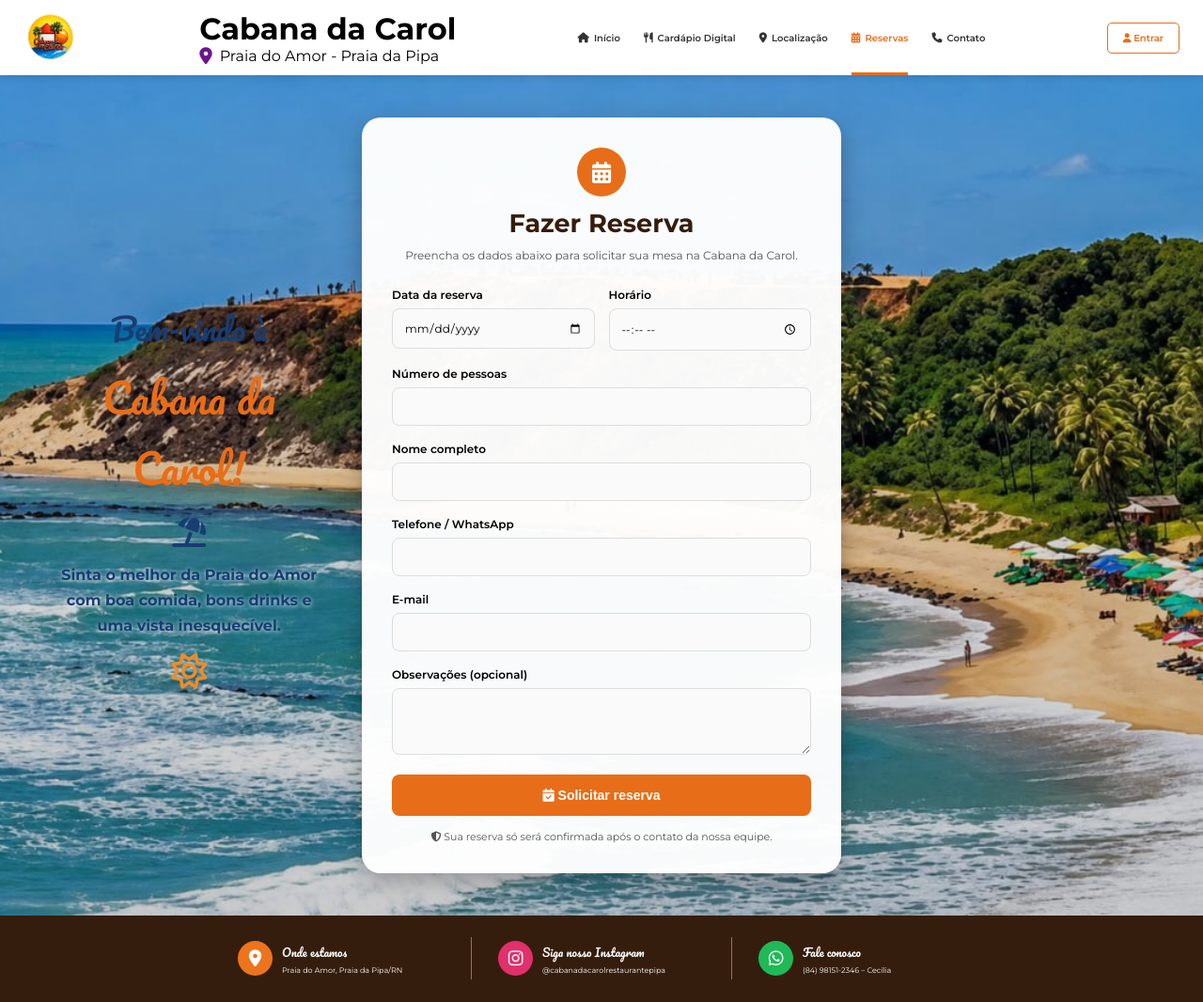
After one commit to srtaslv/sistema_cdc, a Django app: page /reservas/ in a window 1280 px wide. The commit adds this page. Shown: the whole page at 94% size. Run offline with Django 5.2, Linux system fonts and the light colour scheme.

Commit message:
Adiciona página de reservas + melhorias no banco de dados

```diff
--- a/banco_de_dados/templates/index.html
+++ b/banco_de_dados/templates/index.html
@@ -48,7 +48,7 @@
                 Localização
             </a>
 
-            <a href="#">
+            <a href="{% url 'cadastrar_reserva' %}">
                 <i class="fa-solid fa-calendar-days"></i>
                 Reservas
             </a>
--- /dev/null
+++ b/banco_de_dados/templates/reserva.html
@@ -0,0 +1,236 @@
+
+{% load static %}
+<!DOCTYPE html>
+<html lang="pt-br">
+<head>
+    <meta charset="UTF-8">
+    <meta name="viewport" content="width=device-width, initial-scale=1.0">
+
+    <title>Reservas | Cabana da Carol</title>
+
+    <link rel="preconnect" href="https://fonts.googleapis.com">
+    <link rel="preconnect" href="https://fonts.gstatic.com" crossorigin>
+
+    <link href="https://fonts.googleapis.com/css2?family=Montserrat:wght@400;500;600;700&family=Pacifico&display=swap"
+          rel="stylesheet">
+
+    <link rel="stylesheet"
+          href="https://cdnjs.cloudflare.com/ajax/libs/font-awesome/6.5.2/css/all.min.css">
+
+    <link rel="stylesheet"
+          href="{% static 'css/reserva.css' %}">
+</head>
+
+<body>
+
+    <!-- Cabeçalho -->
+    <header class="header">
+        <div class="logo">
+            <img src="{% static 'img/logo.png' %}"
+                 alt="Cabana da Carol">
+        </div>
+
+        <div>
+            <h1>Cabana da Carol</h1>
+
+            <div class="localizacao">
+                <i class="fa-solid fa-location-dot"></i>
+                <p>Praia do Amor - Praia da Pipa</p>
+            </div>
+        </div>
+
+        <nav>
+            <a href="/">
+                <i class="fa-solid fa-house"></i>
+                Início
+            </a>
+
+            <a href="{% url 'cardapio' %}">
+                <i class="fa-solid fa-utensils"></i>
+                Cardápio Digital
+            </a>
+
+            <a href="{% url 'pagina_localizacao' %}">
+                <i class="fa-solid fa-location-dot"></i>
+                Localização
+            </a>
+
+            <a href="{% url 'cadastrar_reserva' %}"
+               class="ativo">
+                <i class="fa-solid fa-calendar-days"></i>
+                Reservas
+            </a>
+
+            <a href="/contatos/">
+                <i class="fa-solid fa-phone"></i>
+                Contato
+            </a>
+        </nav>
+
+        <a href="#" class="entrar">
+            <i class="fa-solid fa-user"></i>
+            Entrar
+        </a>
+    </header>
+
+    <!-- Formulário -->
+    <main class="pagina-reservas">
+
+
+     <div class="texto-boas-vindas">
+
+        <p class="bem-vindo">
+          Bem-vindo à
+        </p>
+
+       <h2>Cabana da Carol!</h2>
+
+       <div class="decoracao-praia">
+         <i class="fa-solid fa-umbrella-beach"></i>
+       </div>
+
+      <p class="descricao-boas-vindas">
+        Sinta o melhor da Praia do Amor<br>
+        com boa comida, bons drinks e<br>
+        uma vista inesquecível.
+       </p>
+
+
+       <div class="sol-reserva">
+        <i class="fa-regular fa-sun"></i>
+       </div>
+
+    </div>
+
+        <section class="formulario-reserva">
+
+            <div class="titulo-reserva">
+                <div class="icone-reserva">
+                    <i class="fa-solid fa-calendar-days"></i>
+                </div>
+
+                <h2>Fazer Reserva</h2>
+
+                <p>
+                    Preencha os dados abaixo para solicitar
+                    sua mesa na Cabana da Carol.
+                </p>
+            </div>
+
+            <form method="POST">
+                {% csrf_token %}
+
+                <div class="linha-formulario">
+                    <div class="campo-reserva">
+                        <label for="{{ form.data_reserva.id_for_label }}">
+                            Data da reserva
+                        </label>
+                        {{ form.data_reserva }}
+                        {{ form.data_reserva.errors }}
+                    </div>
+
+                    <div class="campo-reserva">
+                        <label for="{{ form.horario.id_for_label }}">
+                            Horário
+                        </label>
+                        {{ form.horario }}
+                        {{ form.horario.errors }}
+                    </div>
+                </div>
+
+                <div class="campo-reserva">
+                    <label for="{{ form.qtnde_pessoas.id_for_label }}">
+                        Número de pessoas
+                    </label>
+                    {{ form.qtnde_pessoas }}
+                    {{ form.qtnde_pessoas.errors }}
+                </div>
+
+                <div class="campo-reserva">
+                    <label for="{{ form.nome_reserva.id_for_label }}">
+                        Nome completo
+                    </label>
+                    {{ form.nome_reserva }}
+                    {{ form.nome_reserva.errors }}
+                </div>
+
+                <div class="campo-reserva">
+                    <label for="{{ form.telefone.id_for_label }}">
+                        Telefone / WhatsApp
+                    </label>
+                    {{ form.telefone }}
+                    {{ form.telefone.errors }}
+                </div>
+
+                <div class="campo-reserva">
+                    <label for="{{ form.email.id_for_label }}">
+                        E-mail
+                    </label>
+                    {{ form.email }}
+                    {{ form.email.errors }}
+                </div>
+
+                <div class="campo-reserva">
+                    <label for="{{ form.observacao.id_for_label }}">
+                        Observações (opcional)
+                    </label>
+                    {{ form.observacao }}
+                    {{ form.observacao.errors }}
+                </div>
+
+                {{ form.non_field_errors }}
+
+                <button type="submit" class="botao-reserva">
+                    <i class="fa-solid fa-calendar-check"></i>
+                    Solicitar reserva
+                </button>
+            </form>
+
+            <p class="aviso-reserva">
+                <i class="fa-solid fa-shield-halved"></i>
+                Sua reserva só será confirmada após
+                o contato da nossa equipe.
+            </p>
+
+        </section>
+    </main>
+
+    <!-- Rodapé original -->
+    <footer>
+        <div class="informacao">
+            <div class="icone-footer local">
+                <i class="fa-solid fa-location-dot"></i>
+            </div>
+            <div>
+                <h4>Onde estamos</h4>
+                <p>Praia do Amor, Praia da Pipa/RN</p>
+            </div>
+        </div>
+
+        <div class="separador"></div>
+
+        <div class="informacao">
+            <div class="icone-footer instagram">
+                <i class="fa-brands fa-instagram"></i>
+            </div>
+            <div>
+                <h4>Siga nosso Instagram</h4>
+                <p>@cabanadacarolrestaurantepipa</p>
+            </div>
+        </div>
+
+        <div class="separador"></div>
+
+        <div class="informacao">
+            <div class="icone-footer whatsapp">
+                <i class="fa-brands fa-whatsapp"></i>
+            </div>
+            <div>
+                <h4>Fale conosco</h4>
+                <p>(84) 98151-2346 – Cecília</p>
+            </div>
+        </div>
+    </footer>
+
+</body>
+</html>
--- a/banco_de_dados/urls.py
+++ b/banco_de_dados/urls.py
@@ -16,9 +16,11 @@ Including another URLconf
 """
 from django.contrib import admin
 from django.urls import path
-from core.views import listar_tabelas, cadastrar_bdd, pagina_inicial, pagina_contatos, cardapio, pagina_localizacao, pagina_funcionario, cardapio_teste
+from core.views import listar_tabelas, cadastrar_bdd, pagina_inicial, pagina_contatos, cardapio, pagina_localizacao, pagina_funcionario, cardapio_teste, cadastrar_reserva, reserva_sucesso
 
 urlpatterns = [
+    path('reservas/', cadastrar_reserva, name='cadastrar_reserva'),
+    path('reserva-sucesso/', reserva_sucesso, name='reserva_sucesso'),
     path('cardapio-teste/', cardapio_teste, name='cardapio_teste'),
     path('funcionario/', pagina_funcionario, name='pagina_funcionario'),
     path('contatos/', pagina_contatos, name='pagina_contatos'),
--- a/core/forms.py
+++ b/core/forms.py
@@ -1,7 +1,53 @@
 from django import forms
 from .models import banco_de_dados
+from .models import Reserva
+from django.utils import timezone
 
 class banco_de_dadosForm(forms.ModelForm):
     class Meta:
         model = banco_de_dados
         fields = ['imagem', 'usuario', 'promocao', 'produto', 'categoria', 'gerenciamento', 'reserva']
+
+class ReservaForm(forms.ModelForm):
+    class Meta:
+        model = Reserva
+
+        fields = [
+            'nome_reserva',
+            'telefone',
+            'email',
+            'data_reserva',
+            'horario',
+            'qtnde_pessoas',
+            'observacao'
+        ]
+
+        widgets = {
+            'data_reserva': forms.DateInput(
+                attrs={'type': 'date'}
+            ),
+            'horario': forms.TimeInput(
+                attrs={'type': 'time'}
+            ),
+            'observacao': forms.Textarea(
+                attrs={'rows': 3}
+            )
+        }
+
+    def clean_data_reserva(self):
+        data = self.cleaned_data.get('data_reserva')
+
+        if data and data < timezone.localdate():
+            raise forms.ValidationError(
+                "Não é possível reservar uma data que já passou."
+            )
+
+    def clean_qtnde_pessoas(self):
+        quantidade = self.cleaned_data.get('qtnde_pessoas')
+
+        if quantidade is not None and quantidade < 1:
+            raise forms.ValidationError(
+                "A reserva deve ter pelo menos uma pessoa."
+            )
+
+        return quantidade
--- a/core/views.py
+++ b/core/views.py
@@ -1,6 +1,6 @@
 from django.shortcuts import render, redirect
 from .models import banco_de_dados, Produto, Categoria
-from .forms import banco_de_dadosForm
+from .forms import banco_de_dadosForm, ReservaForm
 from django.db.models import Prefetch
 
 def listar_tabelas(request):
@@ -58,3 +58,21 @@ def cardapio_teste(request):
     return render(request, 'cardapio_teste.html', {
         'categorias': categorias
     })
+
+def cadastrar_reserva(request):
+    if request.method == 'POST':
+        form = ReservaForm(request.POST)
+
+        if form.is_valid():
+            form.save()
+            return redirect('reserva_sucesso')
+    else:
+        form = ReservaForm()
+
+    return render(request, 'reserva.html', {
+        'form': form
+    })
+
+
+def reserva_sucesso(request):
+    return render(request, 'reserva_sucesso.html')
--- /dev/null
+++ b/static/css/reserva.css
@@ -0,0 +1,279 @@
+@import url("paginainicial.css");
+
+.pagina-reservas {
+    min-height: calc(100vh - 80px);
+
+    background-image:
+        linear-gradient(
+            rgba(0, 0, 0, 0.10),
+            rgba(0, 0, 0, 0.20)
+        ),
+        url("../img/praia.jpg");
+
+    background-size: cover;
+    background-position: center;
+    background-repeat: no-repeat;
+
+    display: flex;
+    align-items: center;
+    justify-content: center;
+    gap: 35px;
+
+    padding: 45px 20px;
+}
+
+.formulario-reserva {
+    width: 100%;
+    max-width: 510px;
+
+    background-color: rgba(255, 255, 255, 0.97);
+
+    border-radius: 20px;
+    padding: 32px;
+
+    box-shadow: 0 8px 25px rgba(0, 0, 0, 0.25);
+
+    width: 100%;
+    max-width: 510px;
+    flex-shrink: 0;
+    margin-left: 0;
+}
+
+.titulo-reserva {
+    text-align: center;
+    margin-bottom: 25px;
+}
+
+.icone-reserva {
+    width: 52px;
+    height: 52px;
+
+    background-color: #e86d18;
+    color: white;
+
+    border-radius: 50%;
+
+    display: flex;
+    align-items: center;
+    justify-content: center;
+
+    margin: 0 auto 12px;
+    font-size: 23px;
+}
+
+.titulo-reserva h2 {
+    color: #351d0d;
+    font-size: 27px;
+    margin-bottom: 8px;
+    width: 100%;
+    text-align: center;
+}
+
+.titulo-reserva p {
+    color: #555;
+    font-size: 12px;
+    line-height: 1.6;
+}
+
+.linha-formulario {
+    display: grid;
+    grid-template-columns: 1fr 1fr;
+    gap: 15px;
+}
+
+.campo-reserva {
+    margin-bottom: 17px;
+}
+
+.campo-reserva label {
+    display: block;
+    font-size: 12px;
+    font-weight: 600;
+    margin-bottom: 7px;
+}
+
+.campo-reserva input,
+.campo-reserva textarea,
+.campo-reserva select {
+    width: 100%;
+    padding: 12px;
+
+    border: 1px solid #ddd;
+    border-radius: 8px;
+
+    font-family: "Montserrat", sans-serif;
+    font-size: 12px;
+
+    background-color: #fafafa;
+}
+
+.campo-reserva input:focus,
+.campo-reserva textarea:focus,
+.campo-reserva select:focus {
+    outline: none;
+    border-color: #e86d18;
+}
+
+.erro-campo {
+    color: #b42318;
+    font-size: 11px;
+    margin-top: 5px;
+}
+
+.botao-reserva {
+    width: 100%;
+    padding: 14px;
+
+    background-color: #e86d18;
+    color: white;
+
+    border: none;
+    border-radius: 8px;
+
+    font-size: 14px;
+    font-weight: 700;
+
+    cursor: pointer;
+}
+
+.botao-reserva:hover {
+    background-color: #c9560e;
+}
+
+.aviso-reserva {
+    text-align: center;
+    font-size: 11px;
+    color: #555;
+    margin-top: 15px;
+}
+
+@media (max-width: 550px) {
+    .formulario-reserva {
+        padding: 22px;
+    }
+
+    .linha-formulario {
+        grid-template-columns: 1fr;
+        gap: 0;
+    }
+}
+}
+
+.pagina-reservas {
+    gap: 55px;
+}
+
+.texto-boas-vindas {
+    width: 350px;
+    flex-shrink: 0;
+    text-align: center;
+}
+
+.texto-boas-vindas .bem-vindo {
+    font-family: "Pacifico", cursive;
+    font-size: 32px;
+    color: #183d72;
+}
+
+.texto-boas-vindas h2 {
+    font-family: "Pacifico", cursive;
+    font-size: 43px;
+    font-weight: 400;
+    color: #e86d18;
+    margin: 8px 0;
+}
+
+.decoracao-praia {
+    color: #183d72;
+    font-size: 32px;
+    margin: 12px 0;
+}
+
+.descricao-boas-vindas {
+    font-size: 16px;
+    font-weight: 700;
+    line-height: 1.7;
+    color: #183d72;
+    text-shadow: 0 1px 5px rgba(255, 255, 255, 0.8);
+}
+
+/* Adaptação para telas menores */
+
+@media (max-width: 950px) {
+    .pagina-reservas {
+        flex-direction: column;
+        gap: 30px;
+    }
+
+    .texto-boas-vindas {
+        width: 100%;
+        max-width: 400px;
+    }
+
+    .texto-boas-vindas h2 {
+        font-size: 35px;
+    }
+}
+
+@media (max-width: 550px) {
+    .texto-boas-vindas h2 {
+        font-size: 30px;
+    }
+
+    .texto-boas-vindas .bem-vindo {
+        font-size: 25px;
+    }
+
+    .descricao-boas-vindas {
+        font-size: 13px;
+    }
+}
+
+.sol-reserva {
+    display: flex;
+    justify-content: center;
+    align-items: center;
+
+    margin-top: 15px;
+
+    color: #ef8b28;
+    font-size: 38px;
+}
+
+@media (max-width: 550px) {
+    .sol-reserva {
+        font-size: 30px;
+        margin-top: 10px;
+    }
+}
+
+@media (min-width: 951px) {
+    .pagina-reservas {
+        position: relative;
+        justify-content: center;
+    }
+
+    .texto-boas-vindas {
+        position: absolute;
+        left: 4%;
+        width: 300px;
+    }
+
+    .formulario-reserva {
+        margin-left: 0;
+    }
+}
+
+.mensagem-erro {
+    background-color: #fff0f0;
+    border: 1px solid #e5a0a0;
+    border-radius: 10px;
+    padding: 12px 16px;
+    margin-bottom: 20px;
+    color: #a52a2a;
+    font-size: 14px;
+}
+
+.mensagem-erro p {
+    margin: 5px 0;
+}
```
Also changed, not shown: banco_de_dados/templates/reserva_sucesso.html (added, +78 -0 lines), core/admin.py (+22 -2 lines).
